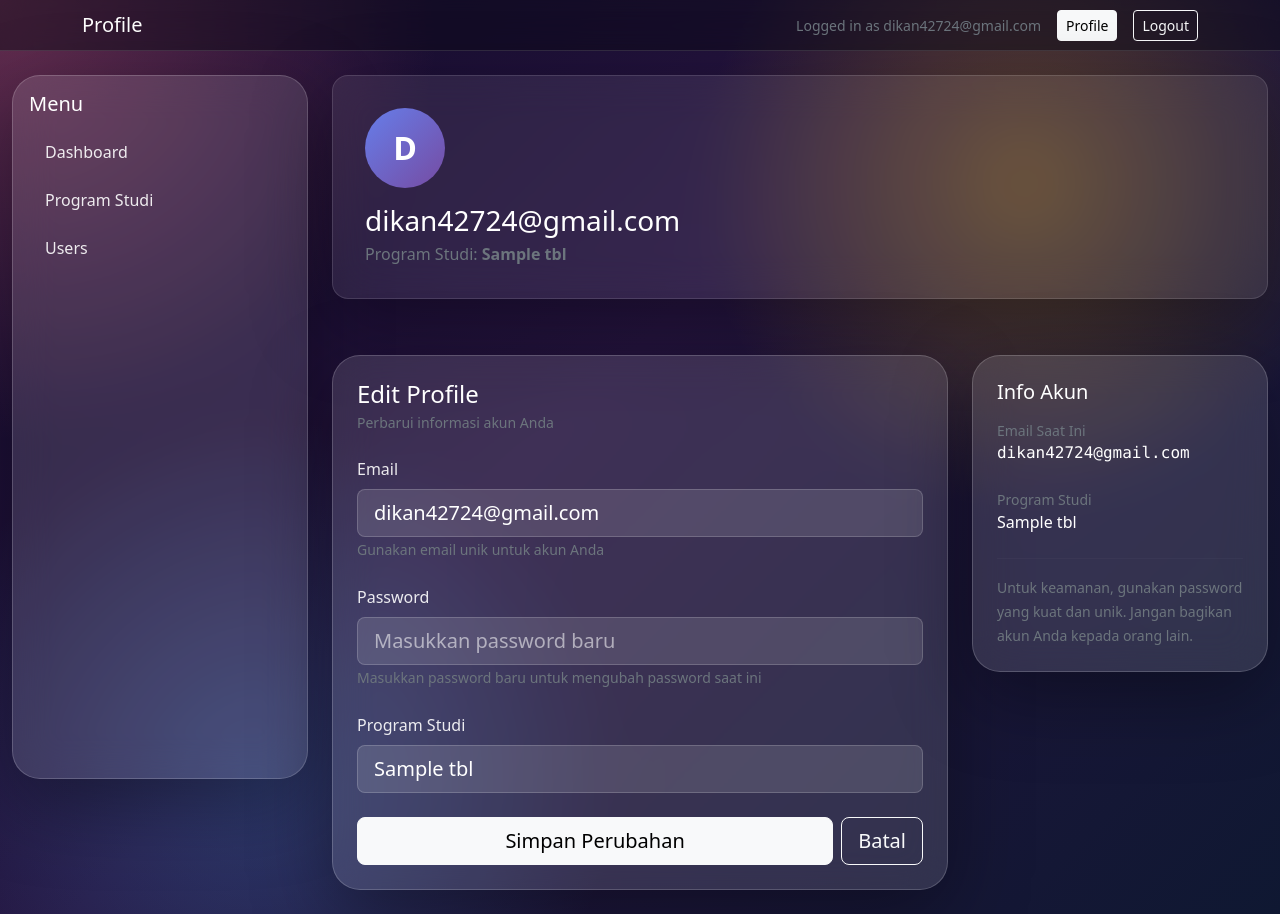
After one commit to DikanR/uts_pemweb_kel_7, a PHP site: page /profile.php in a window 1280 px wide. The commit adds this page. Run offline with PHP 8.4, Linux system fonts and the light colour scheme; a user stored in the database is signed in; data comes from the database, SQL or seed files in the repository; tables that the repository leaves empty or names only in its code hold one stand-in row (values such as "Sample post").

Commit message:
add profile.php and button to access profile.php

```diff
--- a/dashboard.php
+++ b/dashboard.php
@@ -115,6 +115,7 @@ if (!$conn->connect_error) {
 			<span class="navbar-brand mb-0 h1">Dashboard</span>
 			<div class="ms-auto d-flex align-items-center gap-3">
 				<span class="text-secondary small">Logged in as <?php echo htmlspecialchars($email, ENT_QUOTES, 'UTF-8'); ?></span>
+				<a href="profile.php" class="btn btn-outline-light btn-sm">Profile</a>
 				<a href="dashboard.php?logout=1" class="btn btn-outline-light btn-sm">Logout</a>
 			</div>
 		</div>
@@ -127,9 +128,9 @@ if (!$conn->connect_error) {
 					<h5 class="mb-3">Menu</h5>
 					<ul class="nav flex-column">
 						<li class="nav-item mb-2"><a class="nav-link active" href="dashboard.php">Dashboard</a></li>
-						<li class="nav-item mb-2"><a class="nav-link" href="program_studi.php">Prodi</a></li>
+						<li class="nav-item mb-2"><a class="nav-link" href="program_studi.php">Program Studi</a></li>
 						<li class="nav-item mb-2"><a class="nav-link" href="user.php">Users</a></li>
-						<li class="nav-item mt-3"><a class="nav-link" href="dashboard.php?logout=1">Logout</a></li>
+
 					</ul>
 				</div>
 			</aside>
--- /dev/null
+++ b/profile.php
@@ -0,0 +1,352 @@
+<?php
+session_start();
+
+if (!isset($_SESSION['logged_in']) || $_SESSION['logged_in'] !== true) {
+	header('Location: index.php');
+	exit;
+}
+
+$dbHost = 'localhost';
+$dbUser = 'root';
+$dbPassword = '';
+$dbName = 'pemweb_db';
+
+$email = $_SESSION['email'] ?? 'User';
+$error = '';
+$success = '';
+
+$emailValue = $email;
+$passwordValue = '';
+$prodiName = '-';
+$selectedProdiId = '';
+
+$conn = new mysqli($dbHost, $dbUser, $dbPassword, $dbName);
+
+if ($conn->connect_error) {
+	$error = 'Gagal terhubung ke database.';
+}
+
+$prodiList = [];
+
+if ($error === '') {
+	// Fetch prodi list
+	$prodiResult = $conn->query('SELECT prodi_id, nama_prodi FROM prodi_tbl ORDER BY nama_prodi ASC');
+	if ($prodiResult) {
+		while ($row = $prodiResult->fetch_assoc()) {
+			$prodiList[] = $row;
+		}
+		$prodiResult->free();
+	}
+
+	// Fetch current user profile
+	$stmt = $conn->prepare('SELECT email, password, prodi_id FROM user_tbl WHERE email = ?');
+	if ($stmt) {
+		$stmt->bind_param('s', $email);
+		$stmt->execute();
+		$result = $stmt->get_result();
+		if ($row = $result->fetch_assoc()) {
+			$emailValue = $row['email'];
+			$passwordValue = $row['password'];
+			$selectedProdiId = $row['prodi_id'];
+
+			// Get prodi name
+			foreach ($prodiList as $prodi) {
+				if ($prodi['prodi_id'] == $selectedProdiId) {
+					$prodiName = $prodi['nama_prodi'];
+					break;
+				}
+			}
+		}
+		$stmt->close();
+	}
+
+	// Handle profile update
+	if ($_SERVER['REQUEST_METHOD'] === 'POST') {
+		$newEmail = trim($_POST['email'] ?? '');
+		$newPassword = $_POST['password'] ?? '';
+		$newProdiId = trim($_POST['prodi_id'] ?? '');
+
+		// Validate inputs
+		if ($newEmail === '') {
+			$error = 'Email wajib diisi.';
+		} elseif ($newEmail !== $email) {
+			// Check if new email already exists
+			$checkStmt = $conn->prepare('SELECT email FROM user_tbl WHERE email = ? AND email != ?');
+			if ($checkStmt) {
+				$checkStmt->bind_param('ss', $newEmail, $email);
+				$checkStmt->execute();
+				$checkResult = $checkStmt->get_result();
+				if ($checkResult->num_rows > 0) {
+					$error = 'Email sudah terdaftar. Gunakan email lain.';
+				}
+				$checkStmt->close();
+			}
+		}
+
+		// Update profile if no errors
+		if ($error === '') {
+			// Determine what to update
+			if ($newPassword !== '') {
+				// Update email and password
+				$updateStmt = $conn->prepare('UPDATE user_tbl SET email = ?, password = ?, prodi_id = ? WHERE email = ?');
+				if ($updateStmt) {
+					$updateStmt->bind_param('ssis', $newEmail, $newPassword, $newProdiId, $email);
+					if ($updateStmt->execute()) {
+						// Update session if email changed
+						if ($newEmail !== $email) {
+							$_SESSION['email'] = $newEmail;
+						}
+						$success = 'Profil berhasil diperbarui.';
+						$email = $newEmail;
+						$emailValue = $newEmail;
+					} else {
+						$error = 'Gagal memperbarui profil.';
+					}
+					$updateStmt->close();
+				}
+			} else {
+				// Update only email and prodi (keep password unchanged)
+				$updateStmt = $conn->prepare('UPDATE user_tbl SET email = ?, prodi_id = ? WHERE email = ?');
+				if ($updateStmt) {
+					$updateStmt->bind_param('sis', $newEmail, $newProdiId, $email);
+					if ($updateStmt->execute()) {
+						// Update session if email changed
+						if ($newEmail !== $email) {
+							$_SESSION['email'] = $newEmail;
+						}
+						$success = 'Profil berhasil diperbarui.';
+						$email = $newEmail;
+						$emailValue = $newEmail;
+					} else {
+						$error = 'Gagal memperbarui profil.';
+					}
+					$updateStmt->close();
+				}
+			}
+		}
+	}
+
+	$conn->close();
+}
+?>
+<!doctype html>
+<html lang="en">
+<head>
+	<meta charset="utf-8">
+	<meta name="viewport" content="width=device-width, initial-scale=1">
+	<title>Profile</title>
+	<link rel="stylesheet" href="css/bootstrap.min.css">
+	<style>
+		body {
+			min-height: 100vh;
+			background:
+				radial-gradient(circle at top left, rgba(255, 111, 145, 0.35), transparent 28%),
+				radial-gradient(circle at 80% 20%, rgba(255, 196, 0, 0.28), transparent 26%),
+				radial-gradient(circle at 20% 85%, rgba(76, 175, 255, 0.24), transparent 28%),
+				linear-gradient(135deg, #140b2d 0%, #25143f 45%, #0f1832 100%);
+			color: #fff;
+		}
+
+		.hero-glass {
+			backdrop-filter: blur(20px);
+			background: rgba(255, 255, 255, 0.12);
+			border: 1px solid rgba(255, 255, 255, 0.18);
+			color: #fff;
+			border-radius: 1.75rem;
+			box-shadow: 0 24px 80px rgba(0, 0, 0, 0.35);
+		}
+
+		.form-control,
+		.form-select {
+			background: rgba(255, 255, 255, 0.12);
+			border: 1px solid rgba(255, 255, 255, 0.18);
+			color: #fff;
+		}
+
+		.form-control::placeholder {
+			color: rgba(255, 255, 255, 0.55);
+		}
+
+		.form-control:focus,
+		.form-select:focus {
+			background: rgba(255, 255, 255, 0.16);
+			color: #fff;
+			border-color: rgba(255, 255, 255, 0.45);
+			box-shadow: 0 0 0 0.2rem rgba(255, 255, 255, 0.1);
+		}
+
+		.form-select option {
+			color: #111;
+		}
+
+		.form-label {
+			color: rgba(255, 255, 255, 0.9);
+			font-weight: 500;
+		}
+
+		.sidebar {
+			min-height: calc(100vh - 96px);
+			position: sticky;
+			top: 72px;
+		}
+
+		.sidebar .nav-link {
+			color: rgba(255,255,255,0.9);
+		}
+
+		.sidebar .nav-link.active {
+			font-weight: 700;
+			color: #fff;
+			background: rgba(255,255,255,0.03);
+			border-radius: 0.5rem;
+		}
+
+		.profile-header {
+			background: rgba(255, 255, 255, 0.08);
+			border-radius: 1rem;
+			padding: 2rem;
+			margin-bottom: 2rem;
+			border: 1px solid rgba(255, 255, 255, 0.12);
+		}
+
+		.profile-avatar {
+			width: 80px;
+			height: 80px;
+			border-radius: 50%;
+			background: linear-gradient(135deg, #667eea 0%, #764ba2 100%);
+			display: flex;
+			align-items: center;
+			justify-content: center;
+			font-size: 2rem;
+			font-weight: bold;
+			margin-bottom: 1rem;
+		}
+
+		.btn-primary-custom {
+			background: #667eea;
+			border-color: #667eea;
+		}
+
+		.btn-primary-custom:hover {
+			background: #5568d3;
+			border-color: #5568d3;
+		}
+	</style>
+</head>
+<body>
+	<nav class="navbar navbar-expand-lg navbar-dark" style="background: rgba(10, 10, 20, 0.45); backdrop-filter: blur(16px); border-bottom: 1px solid rgba(255, 255, 255, 0.12);">
+		<div class="container">
+			<span class="navbar-brand mb-0 h1">Profile</span>
+			<div class="ms-auto d-flex align-items-center gap-3">
+				<span class="text-secondary small">Logged in as <?php echo htmlspecialchars($email, ENT_QUOTES, 'UTF-8'); ?></span>
+				<a href="profile.php" class="btn btn-light btn-sm">Profile</a>
+				<a href="dashboard.php?logout=1" class="btn btn-outline-light btn-sm">Logout</a>
+			</div>
+		</div>
+	</nav>
+
+	<main class="container-fluid py-4">
+		<div class="row g-4">
+			<aside class="col-12 col-md-3 mb-4">
+				<div class="p-3 hero-glass sidebar">
+					<h5 class="mb-3">Menu</h5>
+					<ul class="nav flex-column">
+						<li class="nav-item mb-2"><a class="nav-link" href="dashboard.php">Dashboard</a></li>
+						<li class="nav-item mb-2"><a class="nav-link" href="program_studi.php">Program Studi</a></li>
+						<li class="nav-item mb-2"><a class="nav-link" href="user.php">Users</a></li>
+
+					</ul>
+				</div>
+			</aside>
+
+			<section class="col-12 col-md-9">
+				<div class="row g-4">
+					<div class="col-12">
+						<div class="hero-glass profile-header">
+							<div class="d-flex align-items-start">
+								<div>
+									<div class="profile-avatar">
+										<?php echo strtoupper(substr($email, 0, 1)); ?>
+									</div>
+									<h3 class="mb-1"><?php echo htmlspecialchars($email, ENT_QUOTES, 'UTF-8'); ?></h3>
+									<p class="text-secondary mb-0">Program Studi: <strong><?php echo htmlspecialchars($prodiName, ENT_QUOTES, 'UTF-8'); ?></strong></p>
+								</div>
+							</div>
+						</div>
+					</div>
+
+					<div class="col-12 col-lg-8">
+						<div class="hero-glass p-4">
+							<h4 class="mb-1">Edit Profile</h4>
+							<small class="text-secondary d-block mb-4">Perbarui informasi akun Anda</small>
+
+							<?php if ($success !== ''): ?>
+								<div class="alert alert-success border-0 mb-4" role="alert">
+									<?php echo htmlspecialchars($success, ENT_QUOTES, 'UTF-8'); ?>
+								</div>
+							<?php endif; ?>
+
+							<?php if ($error !== ''): ?>
+								<div class="alert alert-danger border-0 mb-4" role="alert">
+									<?php echo htmlspecialchars($error, ENT_QUOTES, 'UTF-8'); ?>
+								</div>
+							<?php endif; ?>
+
+							<form method="post" action="profile.php">
+								<div class="mb-4">
+									<label for="email" class="form-label">Email</label>
+									<input type="email" class="form-control form-control-lg" id="email" name="email" value="<?php echo htmlspecialchars($emailValue, ENT_QUOTES, 'UTF-8'); ?>" placeholder="name@example.com" required>
+									<small class="text-secondary">Gunakan email unik untuk akun Anda</small>
+								</div>
+
+								<div class="mb-4">
+									<label for="password" class="form-label">Password</label>
+									<input type="password" class="form-control form-control-lg" id="password" name="password" placeholder="Masukkan password baru">
+									<small class="text-secondary">Masukkan password baru untuk mengubah password saat ini</small>
+								</div>
+
+								<div class="mb-4">
+									<label for="prodi_id" class="form-label">Program Studi</label>
+									<select class="form-select form-select-lg" id="prodi_id" name="prodi_id" required>
+										<option value="">Pilih prodi</option>
+										<?php foreach ($prodiList as $prodi): ?>
+											<option value="<?php echo htmlspecialchars($prodi['prodi_id'], ENT_QUOTES, 'UTF-8'); ?>" <?php echo ((string)$selectedProdiId === (string)$prodi['prodi_id']) ? 'selected' : ''; ?>>
+												<?php echo htmlspecialchars($prodi['nama_prodi'], ENT_QUOTES, 'UTF-8'); ?>
+											</option>
+										<?php endforeach; ?>
+									</select>
+								</div>
+
+								<div class="d-flex gap-2">
+									<button type="submit" class="btn btn-light btn-lg flex-grow-1">Simpan Perubahan</button>
+									<a href="dashboard.php" class="btn btn-outline-light btn-lg">Batal</a>
+								</div>
+							</form>
+						</div>
+					</div>
+
+					<div class="col-12 col-lg-4">
+						<div class="hero-glass p-4">
+							<h5 class="mb-3">Info Akun</h5>
+							<div class="mb-4">
+								<small class="text-secondary d-block">Email Saat Ini</small>
+								<p class="mb-0 font-monospace"><?php echo htmlspecialchars($email, ENT_QUOTES, 'UTF-8'); ?></p>
+							</div>
+							<div class="mb-4">
+								<small class="text-secondary d-block">Program Studi</small>
+								<p class="mb-0"><?php echo htmlspecialchars($prodiName, ENT_QUOTES, 'UTF-8'); ?></p>
+							</div>
+							<hr style="border-color: rgba(255,255,255,0.1);">
+							<small class="text-secondary">
+								Untuk keamanan, gunakan password yang kuat dan unik. Jangan bagikan akun Anda kepada orang lain.
+							</small>
+						</div>
+					</div>
+				</div>
+			</section>
+		</div>
+	</main>
+
+	<script src="js/bootstrap.bundle.min.js"></script>
+</body>
+</html>
--- a/program_studi.php
+++ b/program_studi.php
@@ -155,6 +155,7 @@ if ($error === '') {
 			<span class="navbar-brand mb-0 h1">Program Studi</span>
 			<div class="ms-auto d-flex align-items-center gap-3">
 				<span class="text-secondary small">Logged in as <?php echo htmlspecialchars($email, ENT_QUOTES, 'UTF-8'); ?></span>
+				<a href="profile.php" class="btn btn-outline-light btn-sm">Profile</a>
 				<a href="dashboard.php?logout=1" class="btn btn-outline-light btn-sm">Logout</a>
 			</div>
 		</div>
@@ -167,9 +168,9 @@ if ($error === '') {
 					<h5 class="mb-3">Menu</h5>
 					<ul class="nav flex-column">
 						<li class="nav-item mb-2"><a class="nav-link" href="dashboard.php">Dashboard</a></li>
-						<li class="nav-item mb-2"><a class="nav-link active" href="program_studi.php">Prodi</a></li>
+						<li class="nav-item mb-2"><a class="nav-link active" href="program_studi.php">Program Studi</a></li>
 						<li class="nav-item mb-2"><a class="nav-link" href="user.php">Users</a></li>
-						<li class="nav-item mt-3"><a class="nav-link" href="dashboard.php?logout=1">Logout</a></li>
+
 					</ul>
 				</div>
 			</aside>
--- a/user.php
+++ b/user.php
@@ -174,6 +174,7 @@ if ($error === '') {
 			<span class="navbar-brand mb-0 h1">User Management</span>
 			<div class="ms-auto d-flex align-items-center gap-3">
 				<span class="text-secondary small">Logged in as <?php echo htmlspecialchars($email, ENT_QUOTES, 'UTF-8'); ?></span>
+				<a href="profile.php" class="btn btn-outline-light btn-sm">Profile</a>
 				<a href="dashboard.php?logout=1" class="btn btn-outline-light btn-sm">Logout</a>
 			</div>
 		</div>
@@ -186,9 +187,9 @@ if ($error === '') {
 					<h5 class="mb-3">Menu</h5>
 					<ul class="nav flex-column">
 						<li class="nav-item mb-2"><a class="nav-link" href="dashboard.php">Dashboard</a></li>
-						<li class="nav-item mb-2"><a class="nav-link" href="program_studi.php">Prodi</a></li>
+						<li class="nav-item mb-2"><a class="nav-link" href="program_studi.php">Program Studi</a></li>
 						<li class="nav-item mb-2"><a class="nav-link active" href="user.php">Users</a></li>
-						<li class="nav-item mt-3"><a class="nav-link" href="dashboard.php?logout=1">Logout</a></li>
+
 					</ul>
 				</div>
 			</aside>
```
